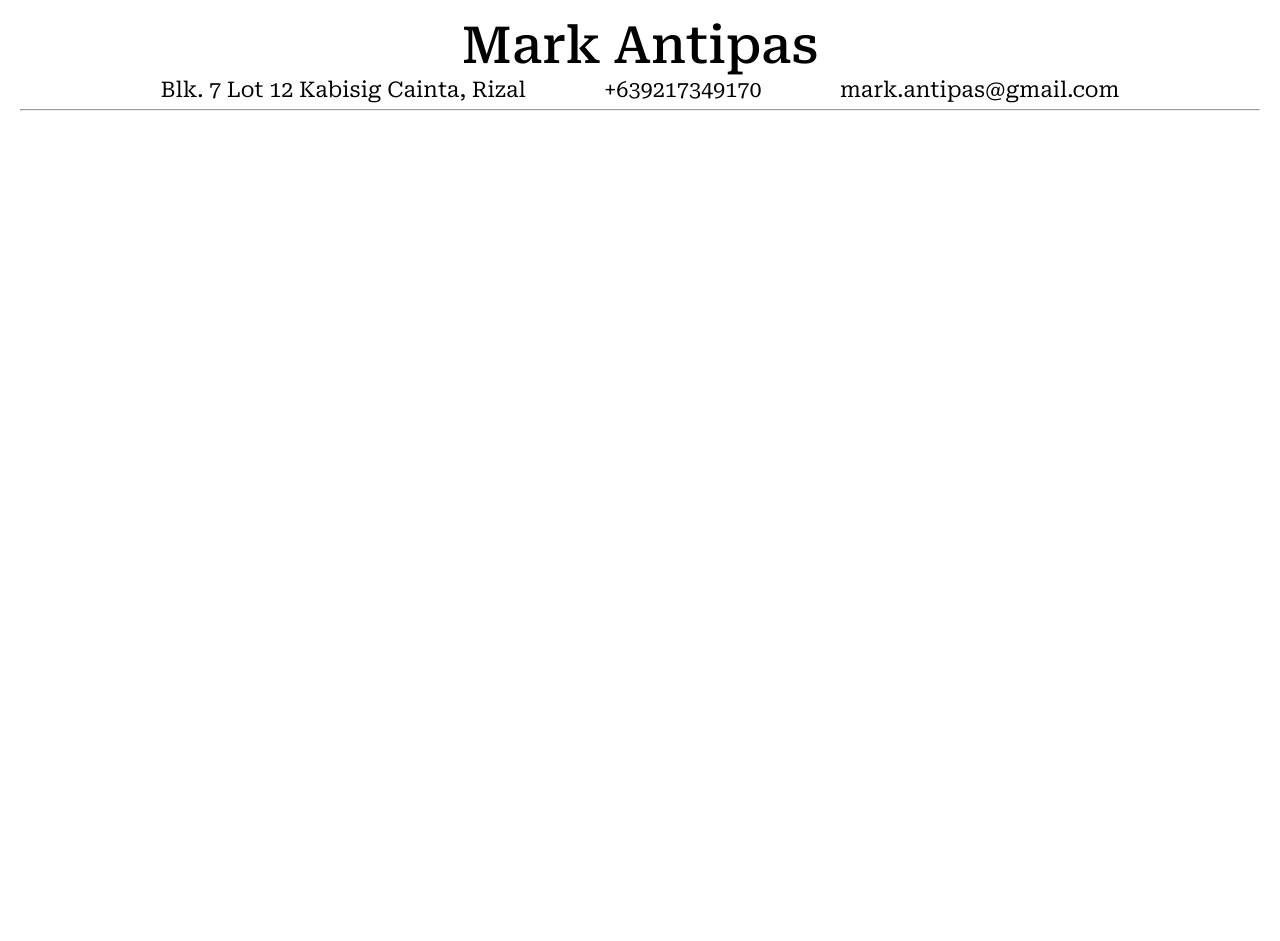
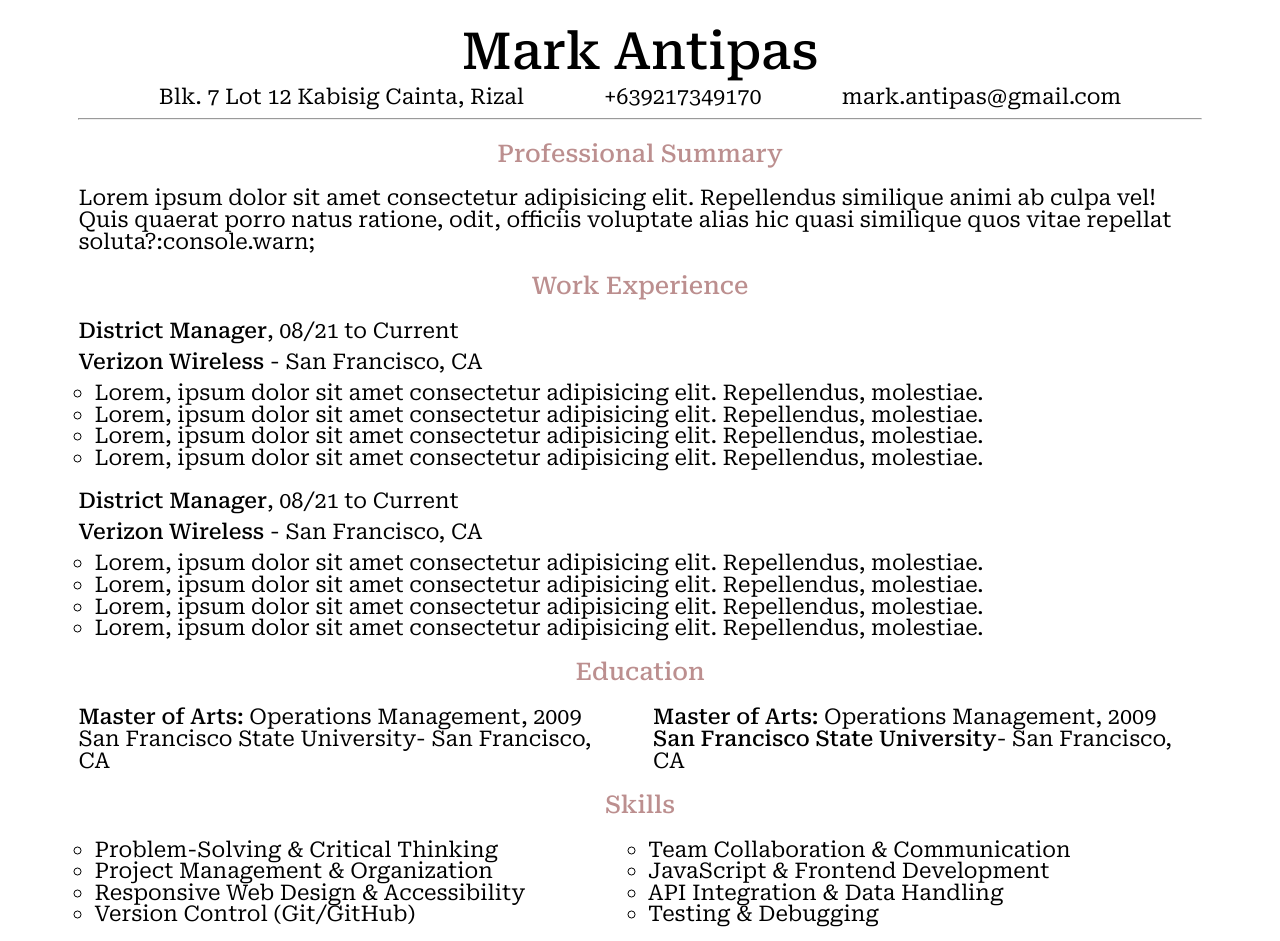
Before and after one commit to slivermarkr/cv-builder, a React (Vite) app: page / in a window 1280 px wide. Before the commit the page ends 800 px from the top, so only its background shows below. Built offline with nearby package versions, Linux system fonts and the light colour scheme; a web font is replaced by a local one.

Commit message:
general mock up done

```diff
--- a/src/components/App.jsx
+++ b/src/components/App.jsx
@@ -1,10 +1,17 @@
 import Contact from "./contact/Contact";
+import ProfessionalSummary from "./summary/profSummary";
+import WorkExperience from "./experience/workExperience";
+import Education from "./education/Education";
+import Skills from "./skills/Skill";
 
 export default function App() {
   return (
     <>
       <Contact />
-      <hr />
+      <ProfessionalSummary />
+      <WorkExperience />
+      <Education />
+      <Skills />
     </>
   );
 }
--- a/src/components/contact/Contact.jsx
+++ b/src/components/contact/Contact.jsx
@@ -3,13 +3,14 @@ export default function Contact() {
   return (
     <div className="container">
       <section className="contacts">
-        <p className="contact-name">Mark Antipas</p>
+        <p className="contact-name gap-1">Mark Antipas</p>
         <div className="contact-info row">
           <p className="address">Blk. 7 Lot 12 Kabisig Cainta, Rizal</p>
           <p className="phone">+639217349170</p>
           <p className="email">mark.antipas@gmail.com</p>
         </div>
       </section>
+      <hr />
     </div>
   );
 }
--- a/src/components/contact/contact.css
+++ b/src/components/contact/contact.css
@@ -6,7 +6,6 @@
 .contact-name {
   font-size: clamp(1.5rem, 4vw, 4rem);
   font-weight: 500;
-  margin-bottom: 0.5rem;
 }
 
 .contact-info {
--- /dev/null
+++ b/src/components/education/Education.jsx
@@ -0,0 +1,39 @@
+export default function EducationSection() {
+  return (
+    <div className="container">
+      <section className="education">
+        <div className="section-title">Education</div>
+        <ul className="education-list">
+          <li>
+            <div className="degree-info">
+              <span className="degree bold">Master of Arts: </span>
+              <span className="course">
+                Operations Management, <span className="courseDate">2009</span>
+              </span>
+            </div>
+            <div className="degree-location bolc">
+              <span className="school-name">
+                San Francisco State University
+              </span>
+              <span className="school-location">- San Francisco, CA</span>
+            </div>
+          </li>
+          <li>
+            <div className="degree-info">
+              <span className="degree bold">Master of Arts: </span>
+              <span className="course">
+                Operations Management, <span className="courseDate">2009</span>
+              </span>
+            </div>
+            <div className="degree-location">
+              <span className="school-name bold">
+                San Francisco State University
+              </span>
+              <span className="school-location">- San Francisco, CA</span>
+            </div>
+          </li>
+        </ul>
+      </section>
+    </div>
+  );
+}
--- /dev/null
+++ b/src/components/experience/workExperience.jsx
@@ -0,0 +1,46 @@
+export default function WorkExperience() {
+  return (
+    <div className="container">
+      <section className="experience">
+        <div className="section-title">Work Experience</div>
+        <ul className="experience-list">
+          <List />
+          <List />
+        </ul>
+      </section>
+    </div>
+  );
+}
+
+function List() {
+  return (
+    <li className="experience-list--item">
+      <div className="role">
+        <span className="bold">District Manager</span>
+        <span className="experience-years">, 08/21 to Current</span>
+      </div>
+      <div className="company-info">
+        <span className="company-name bold">Verizon Wireless</span>
+        <span className="company-location"> - San Francisco, CA</span>
+      </div>
+      <ul className="experience-detail--list">
+        <li>
+          Lorem, ipsum dolor sit amet consectetur adipisicing elit. Repellendus,
+          molestiae.
+        </li>
+        <li>
+          Lorem, ipsum dolor sit amet consectetur adipisicing elit. Repellendus,
+          molestiae.
+        </li>
+        <li>
+          Lorem, ipsum dolor sit amet consectetur adipisicing elit. Repellendus,
+          molestiae.
+        </li>
+        <li>
+          Lorem, ipsum dolor sit amet consectetur adipisicing elit. Repellendus,
+          molestiae.
+        </li>
+      </ul>
+    </li>
+  );
+}
--- /dev/null
+++ b/src/components/skills/Skill.jsx
@@ -0,0 +1,29 @@
+export default function Skills() {
+  return (
+    <div className="container">
+      <section className="skills-section">
+        <div className="section-title">Skills</div>
+        <ul className="skills-list">
+          <li className="skills-list--item">
+            Problem-Solving & Critical Thinking
+          </li>
+          <li className="skills-list--item">
+            Team Collaboration & Communication
+          </li>
+          <li className="skills-list--item">
+            Project Management & Organization
+          </li>
+          <li className="skills-list--item">
+            JavaScript & Frontend Development
+          </li>
+          <li className="skills-list--item">
+            Responsive Web Design & Accessibility
+          </li>
+          <li className="skills-list--item">API Integration & Data Handling</li>
+          <li className="skills-list--item">Version Control (Git/GitHub)</li>
+          <li className="skills-list--item">Testing & Debugging</li>
+        </ul>
+      </section>
+    </div>
+  );
+}
--- /dev/null
+++ b/src/components/summary/profSummary.jsx
@@ -0,0 +1,15 @@
+export default function ProfessionalSummary() {
+  return (
+    <div className="container">
+      <section className="summary">
+        <div className="section-title">Professional Summary</div>
+        <p className="summary-text">
+          Lorem ipsum dolor sit amet consectetur adipisicing elit. Repellendus
+          similique animi ab culpa vel! Quis quaerat porro natus ratione, odit,
+          officiis voluptate alias hic quasi similique quos vitae repellat
+          soluta?:console.warn;
+        </p>
+      </section>
+    </div>
+  );
+}
--- a/src/styles/index.css
+++ b/src/styles/index.css
@@ -3,13 +3,59 @@ html {
 }
 
 body {
-  padding: 1.25rem;
+  font-size: clamp(0.45rem, 1.7vw, 1.35rem);
+  padding: 1rem;
 }
 .container {
   width: 90%;
   margin: 0 auto;
+  margin-top: 0.65rem;
 }
 
 .row {
   display: flex;
 }
+
+.section-title {
+  text-align: center;
+  font-weight: 500;
+  font-size: clamp(0.5em, 1.9vw, 1.95rem);
+  margin: 1.35rem 0;
+  color: rosybrown;
+}
+
+.gap-1 {
+  margin-bottom: 0.5rem;
+}
+
+.bold {
+  font-weight: 500;
+}
+
+.experience-list {
+  display: flex;
+  flex-direction: column;
+  gap: 1.35rem;
+}
+
+.experience-detail--list,
+.skills-list {
+  list-style-type: circle;
+  margin-left: 1rem;
+}
+
+.experience-list--item {
+  display: flex;
+  flex-direction: column;
+  gap: 0.6rem;
+}
+
+.education-list {
+  display: flex;
+  gap: 2rem;
+}
+
+.skills-list {
+  display: grid;
+  grid-template-columns: 1fr 1fr;
+}
```
